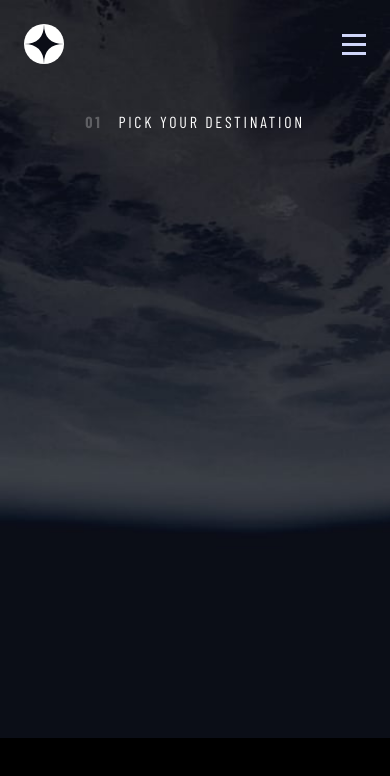
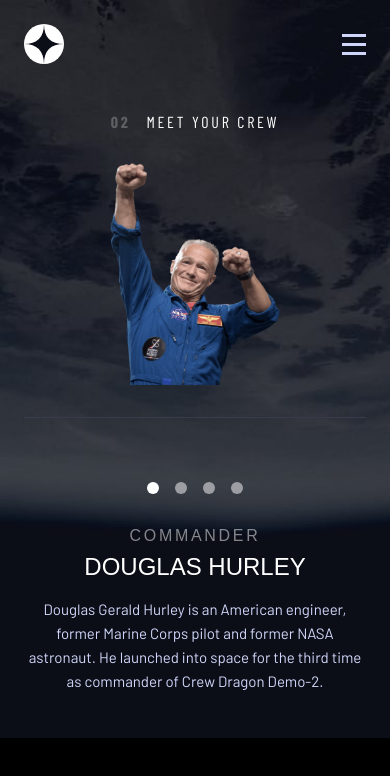
Before and after one commit to sfmayke/space-tourism-website, a Next.js app: page /crew in a window 390 px wide. Shown: the top 776 px of the page. Built offline with nearby package versions, Linux system fonts and the light colour scheme; a web font is replaced by a local one.

Commit message:
✨ (crew - page): mobile implementation

```diff
--- /dev/null
+++ b/src/app/crew/crew-data.json
@@ -0,0 +1,26 @@
+[
+  {
+    "name": "Douglas Hurley",
+    "image": "/images/crew/image-douglas-hurley.png",
+    "role": "Commander",
+    "bio": "Douglas Gerald Hurley is an American engineer, former Marine Corps pilot and former NASA astronaut. He launched into space for the third time as commander of Crew Dragon Demo-2."
+  },
+  {
+    "name": "Mark Shuttleworth",
+    "image": "/images/crew/image-mark-shuttleworth.png",
+    "role": "Mission Specialist",
+    "bio": "Mark Richard Shuttleworth is the founder and CEO of Canonical, the company behind the Linux-based Ubuntu operating system. Shuttleworth became the first South African to travel to space as a space tourist."
+  },
+  {
+    "name": "Victor Glover",
+    "image": "/images/crew/image-victor-glover.png",
+    "role": "Pilot",
+    "bio": "Pilot on the first operational flight of the SpaceX Crew Dragon to the International Space Station. Glover is a commander in the U.S. Navy where he pilots an F/A-18.He was a crew member of Expedition 64, and served as a station systems flight engineer."
+  },
+  {
+    "name": "Anousheh Ansari",
+    "image": "/images/crew/image-anousheh-ansari.png",
+    "role": "Flight Engineer",
+    "bio": "Anousheh Ansari is an Iranian American engineer and co-founder of Prodea Systems. Ansari was the fourth self-funded space tourist, the first self-funded woman to fly to the ISS, and the first Iranian in space."
+  }
+]
--- a/src/app/crew/page.tsx
+++ b/src/app/crew/page.tsx
@@ -1,24 +1,27 @@
+import CrewSlider from "@/components/crew/crew-slider";
+import PageContainer from "@/components/ui/page-container";
 import backgroundImageSrc from "@public/images/crew/background-crew-desktop.jpg";
 import BackgroundImage from "@ui/background-image";
-import PageAnimation from "../../components/ui/page-animation";
 
-export default function Crew() {
-  return (
-    <div className="flex min-h-screen flex-col items-center justify-between p-6 tablet:pt-0 desktop:flex-row desktop:p-40">
+const backgroundImg = (
   <BackgroundImage
     srcDefault={backgroundImageSrc}
     srcTablet="/images/crew/background-crew-tablet.jpg"
     srcMobile="/images/crew/background-crew-mobile.jpg"
     alt="crew-background-space"
   />
-      <PageAnimation>
+);
+
+export default function Crew() {
+  return (
+    <PageContainer backgroundImg={backgroundImg} className="p-6">
       <article className="flex flex-col items-center gap-4 tablet:mt-[6.625rem] tablet:max-w-md tablet:gap-6 desktop:items-start">
         <p className="font-barlow-condensed text-nav uppercase">
-            <span className="mr-4 font-bold opacity-25">01</span>
-            pick your destination
+          <span className="mr-4 font-bold opacity-25">02</span>
+          meet your crew
         </p>
       </article>
-      </PageAnimation>
-    </div>
+      <CrewSlider />
+    </PageContainer>
   );
 }
--- /dev/null
+++ b/src/components/crew/crew-slider.tsx
@@ -0,0 +1,60 @@
+"use client";
+
+import crewData from "@/app/crew/crew-data.json";
+import * as Tabs from "@radix-ui/react-tabs";
+import Image from "next/image";
+import { useState } from "react";
+import Divider from "../ui/divider";
+
+type Member = {
+  name: string;
+  image: string;
+  role: string;
+  bio: string;
+};
+
+export default function CrewSlider() {
+  const [member, setMember] = useState<Member>(crewData[0]);
+
+  return (
+    <div className="grid-col grid justify-items-center">
+      <div className="relative m-auto mt-8 h-[222px] w-[170px]">
+        <Image priority src={member.image} fill alt="crew-member-image" />
+      </div>
+      <Divider className="my-0" />
+      <Tabs.Root
+        onValueChange={(name) =>
+          setMember(
+            crewData.find((crewMember) => crewMember.name === name) as Member
+          )
+        }
+        className="mt-8 flex flex-col items-center"
+        defaultValue={member.name}
+      >
+        <Tabs.List className="flex gap-4" aria-label="Manage your account">
+          {crewData.map((crewMember) => (
+            <Tabs.Trigger
+              key={crewMember.role}
+              className="rounded-full bg-white/50 before:block before:h-3 before:w-3 data-[state=active]:bg-white"
+              value={crewMember.name}
+            />
+          ))}
+        </Tabs.List>
+        <Tabs.Content
+          className="mt-8 flex flex-col items-center"
+          forceMount
+          key={member.bio}
+          value={member.name}
+        >
+          <h2 className="text-nav uppercase text-white/50">{member.role}</h2>
+          <h3 className="mt-2 text-[1.5rem] uppercase leading-7">
+            {member.name}
+          </h3>
+          <p className="mt-4 text-center font-barlow text-[0.938rem] leading-6 text-secondary">
+            {member.bio}
+          </p>
+        </Tabs.Content>
+      </Tabs.Root>
+    </div>
+  );
+}
```
Lines whose indentation alone changed are shown as unchanged.
